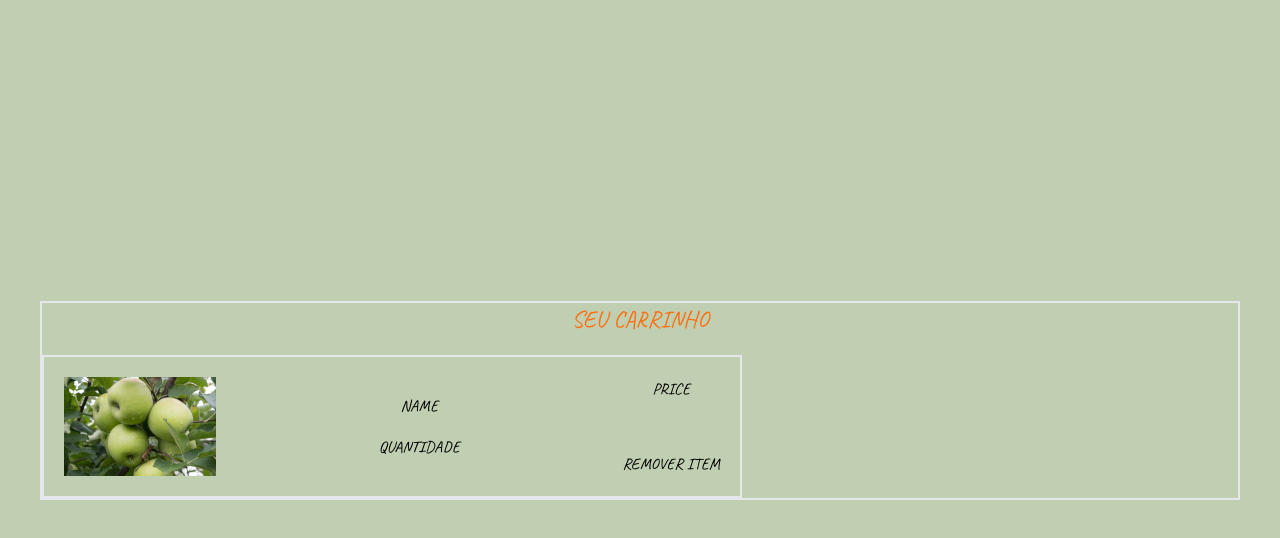
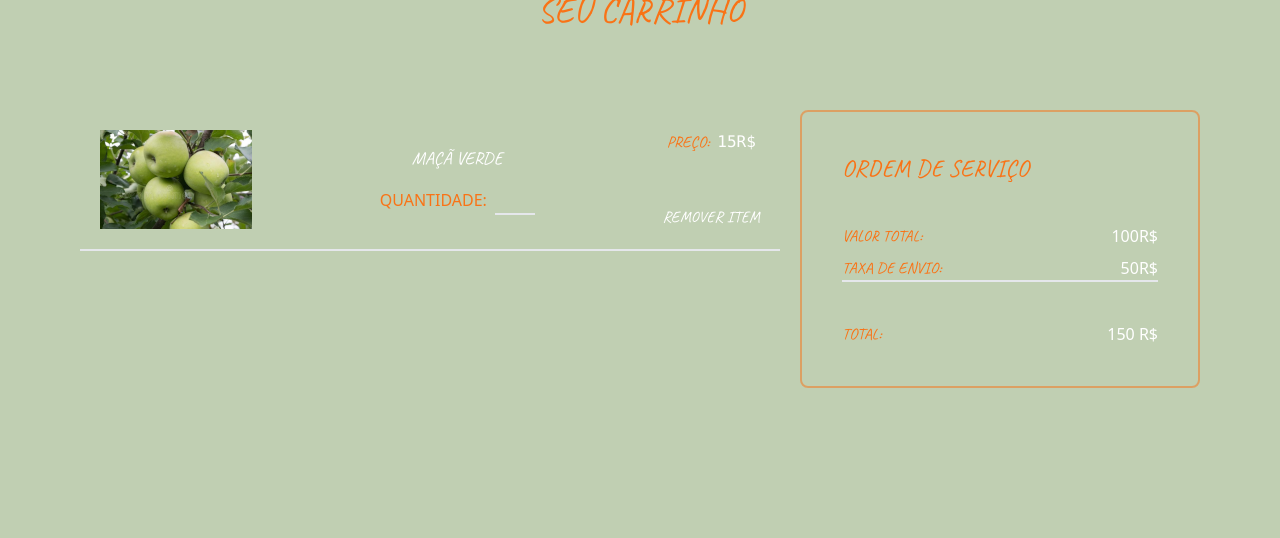
Before and after one commit to AugustoAumond/new-frexco, a React (Vite) app: page /cart in a window 1280 px wide. Shown: the top 538 px of the page. Built offline with nearby package versions, Linux system fonts and the light colour scheme.

Commit message:
Adicionando carrinho

```diff
--- a/src/routes/cart/cart.tsx
+++ b/src/routes/cart/cart.tsx
@@ -2,36 +2,68 @@
 export default function Cart(){
     return (
         <div className="w-full h-full flex items-center justify-center">
-            <div className="w-full max-w-[1200px] flex flex-col items-center border-2 gap-5">
-                <div>
-                    <p className="text-2xl text-orange-500">SEU CARRINHO</p>
+            <div className="w-full min-h-[800px] max-w-[1200px] flex flex-col items-center gap-20 p-10">
+                <div className="flex">
+                    <p className="text-4xl text-orange-500">SEU CARRINHO</p>
                 </div>
 
-                <div className="w-full flex flex-col gap-2">
-                    <div className="flex justify-between w-full max-w-[700px] h-30 p-5 gap-10  border-2">
+                <div className="flex w-full justify-between">
+                    <div className="w-full flex-1 flex flex-col gap-2">
+                        <div className="flex justify-between w-full max-w-[700px] h-30 p-5 gap-10  border-b-2">
                             <img src="./photos_items/greenapple.png" alt="" />
 
                             <div className="flex flex-col items-center justify-evenly min-h-full">
                                 <div>
-                                <p>NAME</p>
+                                    <p className="text-lg text-white">MAÇÃ VERDE</p>
                                 </div>
 
-                            <div>
-                                <p>QUANTIDADE</p>
+                                <div className="flex items-center gap-2 text-orange-500 font-sans">
+                                    QUANTIDADE: <input className="text-white w-10 bg-transparent border-b-2 text-center text-lg"/>
                                 </div>
                             </div>
 
                             <div className="flex flex-col items-center justify-between min-h-full">
-                            <div>
-                                <p>PRICE</p>
+                                <div className="text-orange-500 flex gap-2">
+                                    PREÇO: <p className="text-white font-mono">15R$</p>
                                 </div>
 
                                 <div>
-                                <p>REMOVER ITEM</p>
+                                    <p className="text-white">REMOVER ITEM</p>
                                 </div>
                             </div>
                         </div>
                     </div>
+
+                    <div className="flex w-[400px] h-full min-h-[700px]">
+                        <div className="border-2 border-orange-500 border-opacity-50 w-full h-full rounded-lg gap-10 p-10 flex flex-col justify-between">
+                            <div className="text-2xl text-orange-500">
+                                <p className="">ORDEM DE SERVIÇO</p>
+                            </div>
+
+                            <div className="flex flex-col gap-2 border-b-2">
+                                <div className="flex justify-between">
+                                    <p className="text-orange-500">VALOR TOTAL:</p>
+
+                                    <p className="font-sans text-white">100R$</p>
+                                </div>
+
+                                <div className="flex justify-between">
+                                    <p className="text-orange-500">TAXA DE ENVIO:</p>
+
+                                    <p className="font-sans text-white">50R$</p>
+                                </div>
+                            </div>
+
+                            <div className="flex justify-between">
+                                <p className="text-orange-500">TOTAL:</p>
+
+                                <p className="font-sans text-white">150 R$</p>
+                            </div>
+
+                        </div>
+                    </div>
+                </div>
+
             </div>
         </div>
     )
```
Lines whose indentation alone changed are shown as unchanged.
